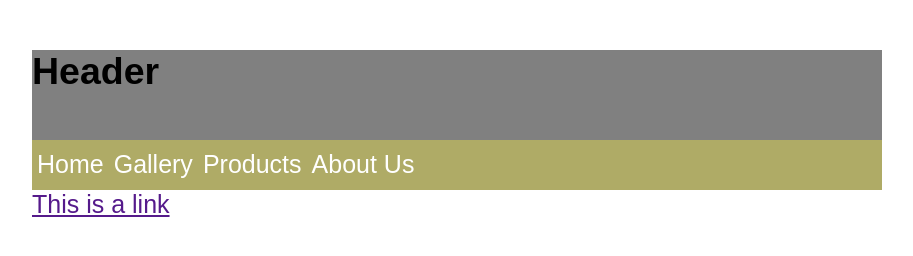
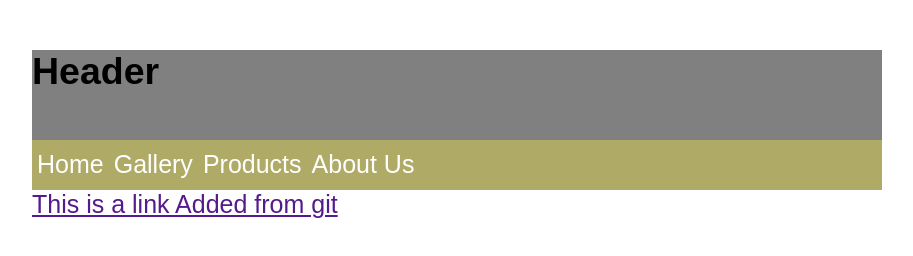
Before and after one commit to UdaySarker/html, a plain HTML site: page index.html in a window 1280 px wide. Shown: the whole page, without its empty margins (183-1096 px from the left). Drawn offline with Linux system fonts and the light colour scheme.

Commit message:
a single line

```diff
--- a/index.html
+++ b/index.html
@@ -22,7 +22,7 @@
       <div class="sidebar"></div>
     </div>
     <div id="footer">
-      <a href="">This is a link</a>
+      <a href="">This is a link Added from git</a>
     </div>
   </div>
 </body>
```
